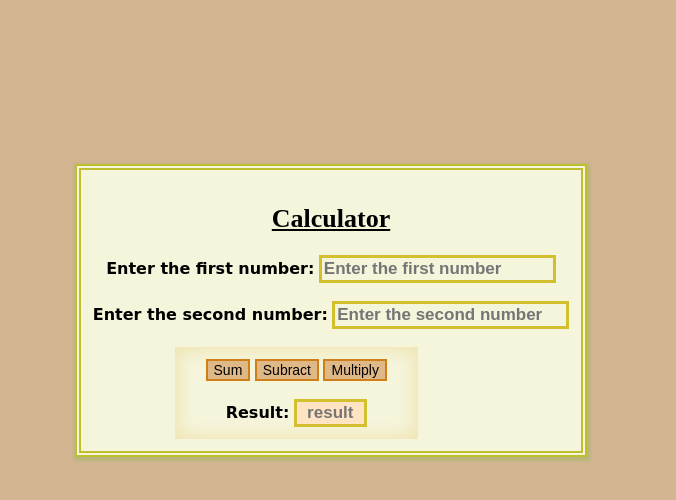
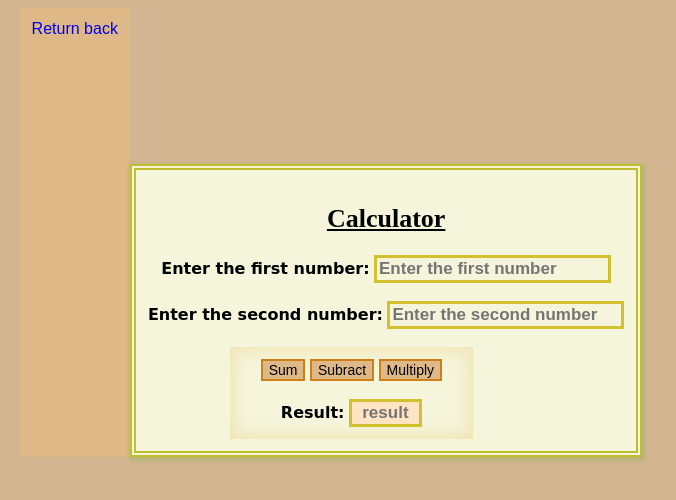
Before and after one commit to princypatel-creator/practice-codes, a plain HTML site: page calculator.html in a window 1280 px wide. Shown: the whole page, without its empty margins (309-985 px from the left). Drawn offline with Linux system fonts and the light colour scheme.

Commit message:
calculator up

```diff
--- a/calculator.html
+++ b/calculator.html
@@ -57,10 +57,16 @@
   width:63px;
   text-align:center;
 }
+.back-btn{
+  text-decoration: none;
+  background-color: burlywood;
+  padding:12px;
+}
  </style>
 </head>
 <body>
-<div class="container">
+  <a href="index.html" class="back-btn">Return back</a>
+  <div class="container">
   <h2> Calculator</h2><label for="num1">Enter the  first number:</label>
   <input type="text" id="num1" placeholder="Enter the first number"><br><br>
   <label for="num2">Enter the  second number:</label>
```
